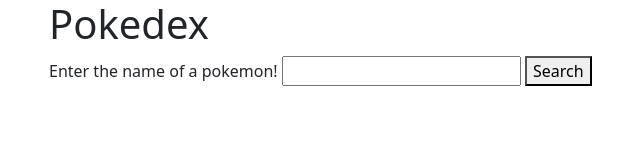
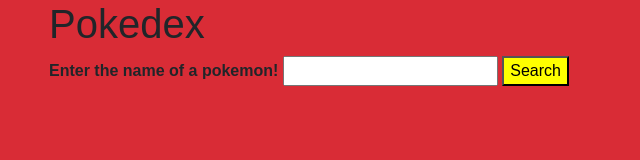
Before and after one commit to lavinbrenna/pokedex, a website built with webpack: page src/index.html in a window 1280 px wide. Both pictures are taken after typing "Sample" into the empty fields and a click on the button "Search". Shown: the whole page, without its empty margins (33-673 px from the left). Built offline with nearby package versions, Linux system fonts and the light colour scheme; no server answers; a web font is replaced by a local one.

Commit message:
start parsing json, start general layout

```diff
--- a/src/css/styles.css
+++ b/src/css/styles.css
@@ -0,0 +1,24 @@
+body {
+  background-color: rgb(217, 44, 54);
+  font-family: rooney-sans, sans-serif;
+  font-weight: 800;
+  font-style: normal;
+}
+
+.container {
+  background-color: rgb(217, 44, 54);
+}
+
+h1 {
+  font-family: marvin, sans-serif;
+  font-weight: 400;
+  font-style: normal;
+}
+#pokeSearch{
+  background-color: yellow;
+}
+ img{
+   max-height: 500%;
+   border: 10px solid skyblue;
+   background-color: white;
+ }
--- a/src/index.html
+++ b/src/index.html
@@ -1,6 +1,7 @@
 <!DOCTYPE html>
 <html lang="en">
   <head>
+    <link rel="stylesheet" href="https://use.typekit.net/exl7kqd.css" />
     <title>Pokedex</title>
   </head>
   <body>
@@ -8,14 +9,18 @@
       <div class="jumbotron">
         <h1>Pokedex</h1>
       </div>
-  <label for ="nameInput">Enter the name of a pokemon!</label>
-  <input type ="text" id="nameInput">
+      <div class="row">
+      <div class="col-md">
+        <div id="search">
+          <label for="nameInput">Enter the name of a pokemon!</label>
+          <input type="text" id="nameInput" />
           <button type="button" id="pokeSearch">Search</button>
-  <div id="output">
-    <img id="sprite">
         </div>
-  <div id="showErrors">
-
+      </div>
+      <div class="col-md">
+        <div id="output"></div>
+        <div id="showErrors"></div>
+      </div>
     </div>
     </div>
   </body>
--- a/src/index.js
+++ b/src/index.js
@@ -7,13 +7,20 @@
 function clearFields(){
   $("#nameInput").val("");
   $("#showErrors").text("");
+  $("#output").text("");
 }
 
 function getElements(response){
   if (response){
-    $("#name").text(response.name);
-    $("#output").append(`<img src="${response.sprites.front_default}">`);
-    $("#output").append(`<ul id="abilities">`);
+    let name = toTitleCase(response.name);
+    $("#output").append(`<h2>${name}</h2>
+    <img src="${response.sprites.front_default}">
+    <h4>Type</h4>
+    <ul id="type">`);
+    for(let i = 0; i < response.types.length; i++){
+      $("#type").append(`<li>${response.types[i].type.name}</li>`);
+    }
+    $("#output").append(`</ul><h4>Abilities</h4><ul id="abilities">`);
     console.log(response.name);
     for(let i = 0; i < response.abilities.length; i++){
       $("#abilities").append(`<li>${response.abilities[i].ability.name}</li>`);
@@ -22,15 +29,27 @@
     $("#showErrors").text( `There was an error: ${response}`);
   }
 }
-
+function toTitleCase(str){
+  let name = [];
+  name = str.split('');
+  let firstLetter = name[0].toUpperCase();
+  name.shift();
+  name.unshift(firstLetter);
+  return name.join('');
+}
 $(document).ready(function(){
   $("#pokeSearch").on("click", function(){
     console.log("click");
-    const pokeName = $("#nameInput").val();
-    clearFields();
-    Pokemon.getPokemon(pokeName)
-      .then(function(response){
-        getElements(response);
-      });
+    const pokeName = $("#nameInput").val().toLowerCase();
+    if(pokeName != ""){
+      clearFields();
+      Pokemon.getPokemon(pokeName)
+        .then(function(response){
+          getElements(response);
+        });
+    }else{
+      $("#showErrors").text(`I'm sorry you must enter the name of a pokemon`);
+    }
+
   });
 });
```
Lines whose indentation alone changed are shown as unchanged.
